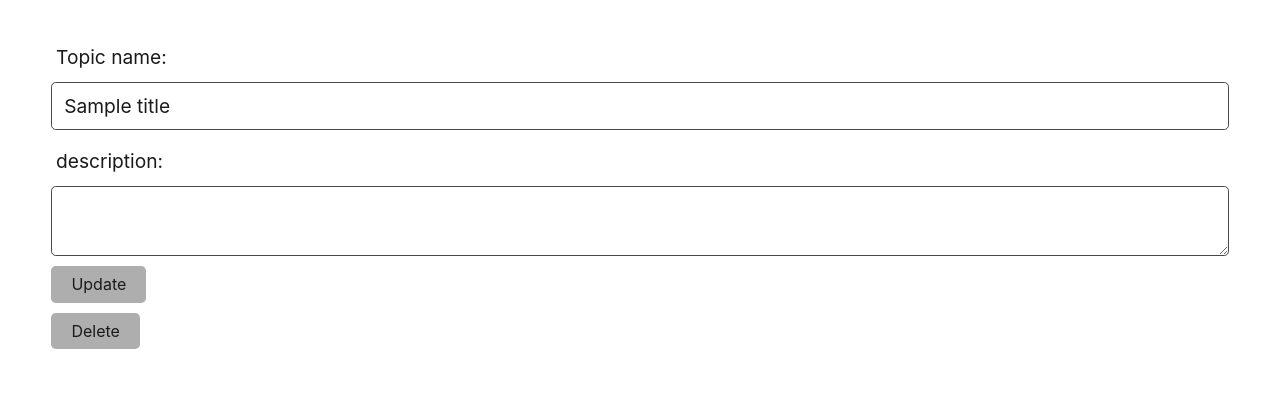
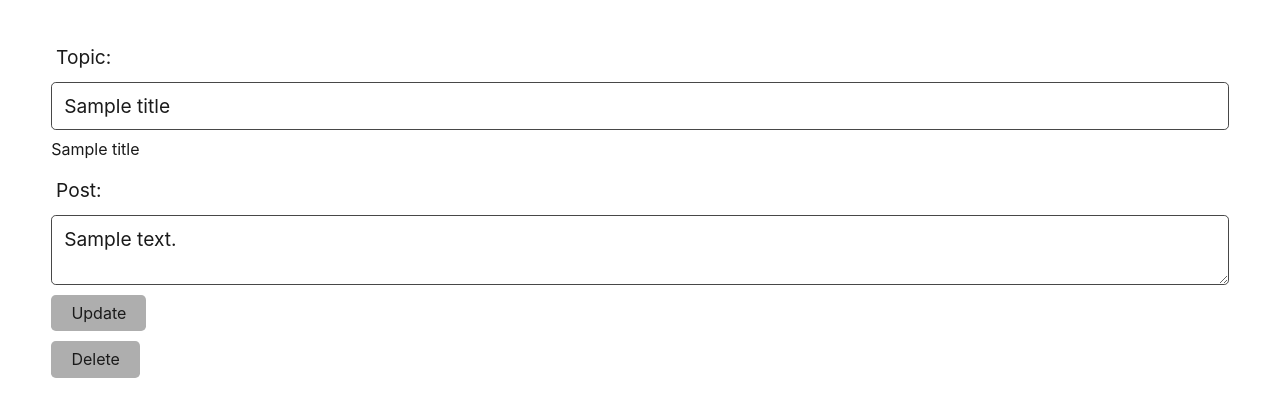
Before and after one commit to mcjbyday/CodeChorus, a Node server app: template views/edittopic.handlebars in a window 1280 px wide. Shown: the part 74-491 px from the top of the page. Run offline with Node 20, Linux system fonts and the light colour scheme; the template is opened without the code that fills it: most values are stand-ins (such as "Sample title", 1, 10 or a date in 2020); some libraries are stand-ins or nearby versions.

```diff
--- a/views/dashboard.handlebars
+++ b/views/dashboard.handlebars
@@ -10,11 +10,11 @@
 
     <form class="form new-topic-form">
       <div class="form-group">
-        <label for="topic-name">topic name:</label>
+        <label for="topic-name">Topic name:</label>
         <input class="form-input" type="text" id="topic-name" name="topic-name" />
       </div>
       <div class="form-group">
-        <label for="topic-desc">description:</label>
+        <label for="topic-desc">Post:</label>
         <textarea class="form-input" id="topic-desc" name="topic-desc"></textarea>
       </div>
       <div class="form-group">
--- a/views/edittopic.handlebars
+++ b/views/edittopic.handlebars
@@ -1,12 +1,12 @@
 
 <form class="form edit-topic-form">
   <div class="form-group">
-    <label for="topic-name">Topic name:</label>
-    <input class="form-input" type="text" id="topic-name" name="topic-name" value="{{title}}" />
+    <label for="topic-name">Topic:</label>
+    <input class="form-input" type="text" id="topic-name" name="topic-name" value="{{title}}" />{{title}}
   </div>
   <div class="form-group">
-    <label for="topic-desc">description:</label>
-    <textarea class="form-input" id="topic-desc" name="topic-desc"></textarea>
+    <label for="topic-desc">Post:</label>
+    <textarea class="form-input" id="topic-desc" name="topic-desc">{{post_body}}</textarea>
   </div>
   <div class="form-group">
     <button type="submit" class="btn btn-secondary">Update</button>
--- a/views/homepage.handlebars
+++ b/views/homepage.handlebars
@@ -7,7 +7,7 @@
       {{!-- {{{get_emoji}}} --}}
       <a href="/topic/{{topic.id}}">{{topic.title}}</a>
     </h2>
-    <p>Created by {{topic.user.name}} on {{format_date topic.date_created}}</p>
+    <p>Created by {{topic.User.name}} on {{format_date topic.date_created}}</p>
   </div>
   <div class="col-md-7">
     <p>
```
Also changed, not shown: controllers/homeRoutes.js (+10 -12 lines).
